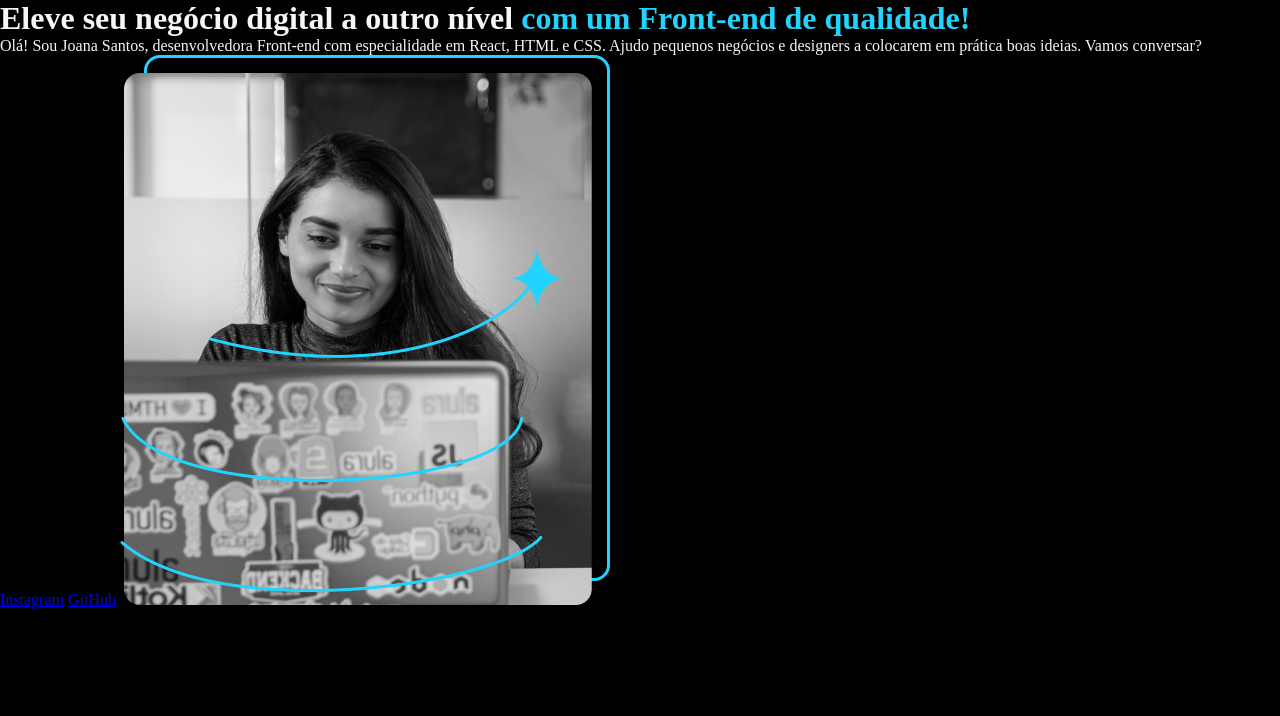
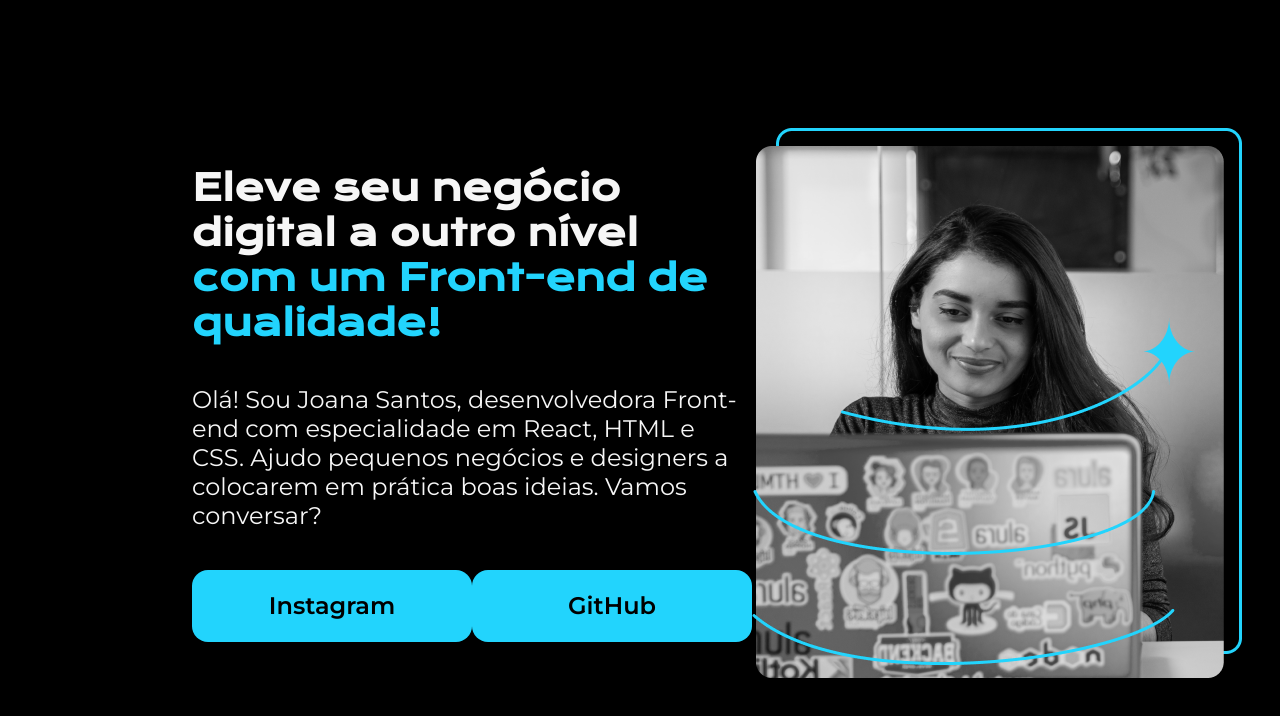
Before and after one commit to CloneTz/estudos-alura, a plain HTML site: page html-css/index.html in a window 1280 px wide. Drawn offline with nearby package versions, Linux system fonts and the light colour scheme.

Commit message:
estilização finalizada

```diff
--- a/html-css/estilo/style.css
+++ b/html-css/estilo/style.css
@@ -1,4 +1,6 @@
 @charset "UTF-8";
+
+@import url('https://fonts.googleapis.com/css2?family=Krona+One&family=Montserrat:wght@400;600&display=swap');
 
 * {
     margin: 0px;
@@ -6,6 +8,8 @@
 }
 
 body {
+    height: 100vh;
+    box-sizing: border-box;
     background-color: black;
     color: #F6F6F6;
 }
@@ -13,3 +17,46 @@ body {
 .titulo-destaque {
     color: #22D4FD;
 }
+
+.apresentacao {
+    margin: 10% 15%;
+    display: flex;
+    align-items: center;
+    justify-content: space-between;
+}
+
+.apresentacao__conteudo {
+    display: flex;
+    flex-direction: column;
+    gap: 40px;
+    width: 615px;
+}
+
+.apresentacao__conteudo__titulo {
+    font-family: 'Krona One', sans-serif;
+    font-size: 36px;
+}
+
+.apresentacao__conteudo__texto {
+    font-family: 'Montserrat', sans-serif;
+    font-size: 24px;
+}
+
+.apresentacao__links {
+    display: flex;
+    justify-content: space-between;
+}
+
+.apresentacao__links__link {
+    background-color: #22D4FD;
+    color: black;
+
+    font-family: 'Montserrat', sans-serif;
+    font-size: 24px;
+    font-weight: 600;
+    text-decoration: none;
+    text-align: center;
+    width: 280px;
+    padding: 21.5px 0px;
+    border-radius: 16px;
+}
--- a/html-css/index.html
+++ b/html-css/index.html
@@ -8,12 +8,17 @@
 </head>
 <body>
     <header></header>
-    <main>
-        <h1>Eleve seu negócio digital a outro nível <span class="titulo-destaque">com um Front-end de qualidade!</span></h1>
-        <p>Olá! Sou Joana Santos, desenvolvedora Front-end com especialidade em React, HTML e CSS. Ajudo pequenos negócios e designers a colocarem em prática boas ideias. Vamos conversar?</p>
-        <a href="https://instagram.com/mattheushrs_" target="_blank">Instagram</a>
-        <a href="https://github.com/CloneTz" target="_blank">GitHub</a>
-        <img src="imagem.png" alt="Foto da Joana Santos programando">
+    <main class="apresentacao">
+            <section class="apresentacao__conteudo">
+                <h1 class="apresentacao__conteudo__titulo">Eleve seu negócio digital a outro nível <span class="titulo-destaque">com um Front-end de qualidade!</span></h1>
+                <p class="apresentacao__conteudo__texto">Olá! Sou Joana Santos, desenvolvedora Front-end com especialidade em React, HTML e CSS. Ajudo pequenos negócios e designers a colocarem em prática boas ideias. Vamos conversar?</p>
+                <div class="apresentacao__links">
+                    <a class="apresentacao__links__link" href="https://instagram.com/mattheushrs_" target="_blank">Instagram</a>
+                    <a class="apresentacao__links__link" href="https://github.com/CloneTz" target="_blank">GitHub</a>
+                </div>
+            </section>
+            <img src="imagem.png" alt="Foto da Joana Santos programando">
+
     </main>
     <footer></footer>
 </body>
```
